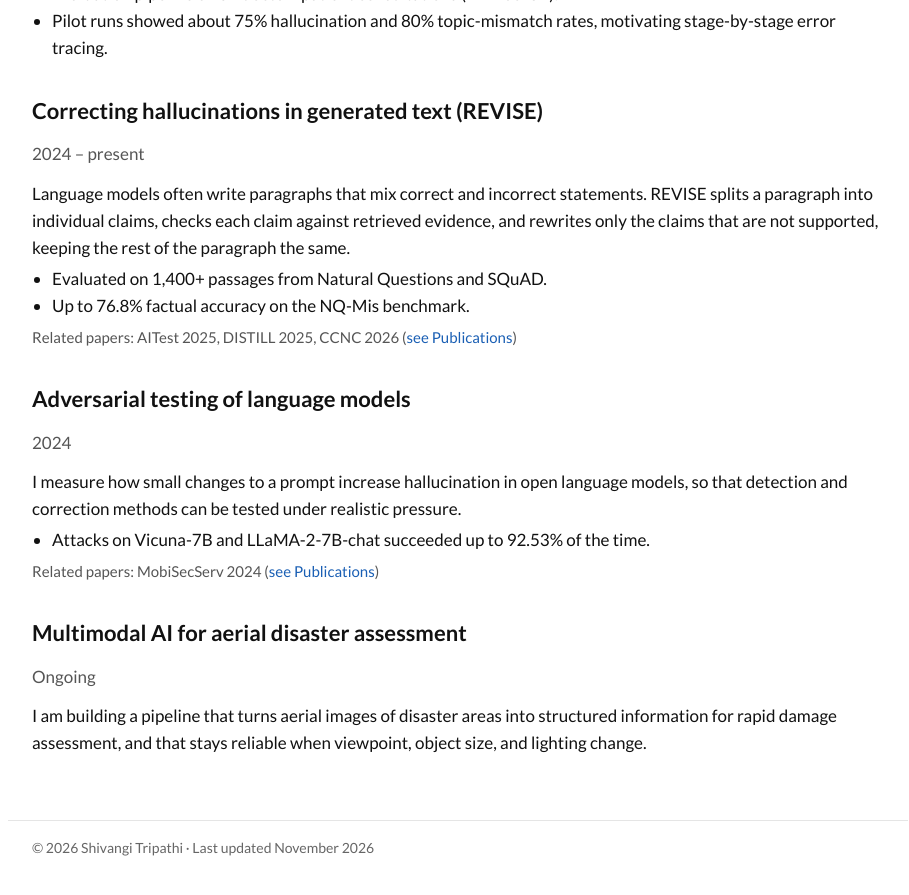
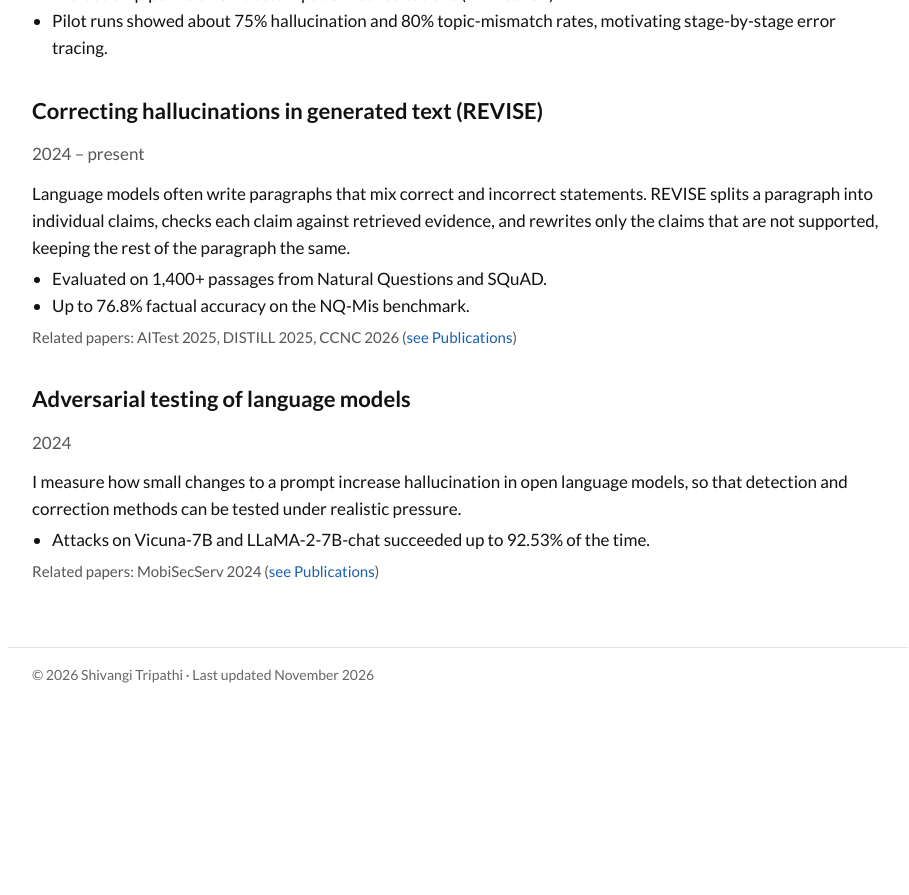
Before and after one commit to shivangitripathi2712/shivangitripathi2712.github.io, a Jekyll site: the page built from research.html, in a window 1280 px wide and 900 px high, scrolled down 748 px. Shown: the top 895 px of the window, without its empty margins (182-1091 px from the left). Built offline with Jekyll 4.4.1, drawn with Linux system fonts in a browser that asks for light colours; after the commit the page ends 1475 px from its top, so only the background shows below that.

Commit message:
Remove aerial disaster project from site and CV
Co-Authored-By: Claude Opus 5.5 <noreply@anthropic.com>
Claude-Session: https://claude.ai/code/session_01MAfZM7Z3FimJU8DmWqWiVZ

```diff
--- a/_data/research.yml
+++ b/_data/research.yml
@@ -53,12 +53,3 @@
   results:
     - Attacks on Vicuna-7B and LLaMA-2-7B-chat succeeded up to 92.53% of the time.
   papers: [MobiSecServ 2024]
-
-- title: Multimodal AI for aerial disaster assessment
-  dates: Ongoing
-  text: >-
-    I am building a pipeline that turns aerial images of disaster areas into
-    structured information for rapid damage assessment, and that stays reliable
-    when viewpoint, object size, and lighting change.
-  results: []
-  papers: []
```
Also changed, not shown: 1 other file.
